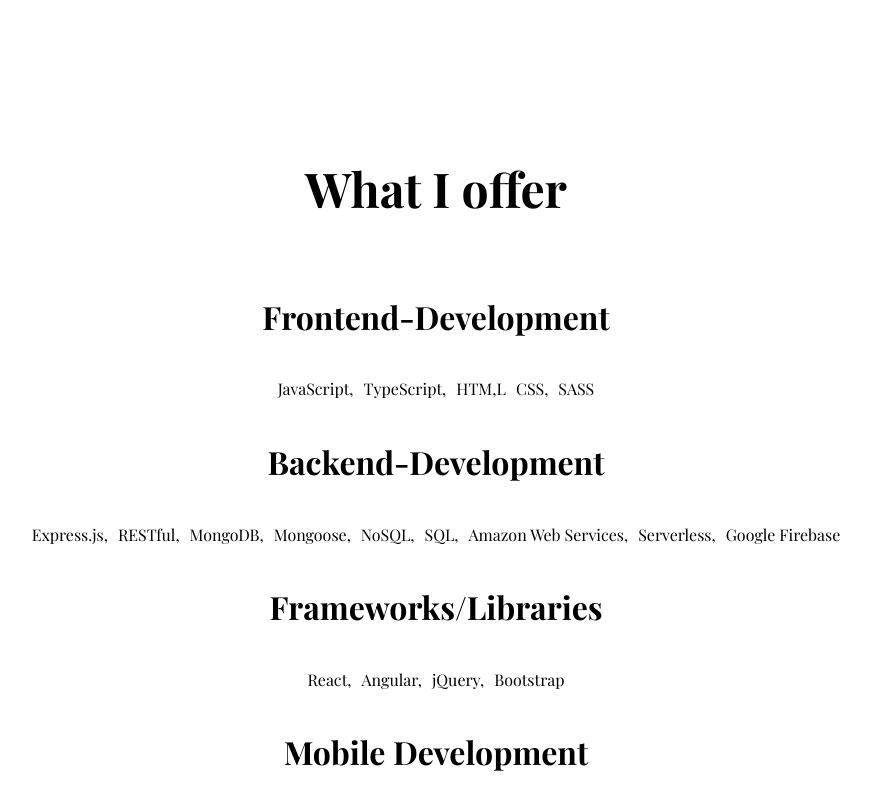
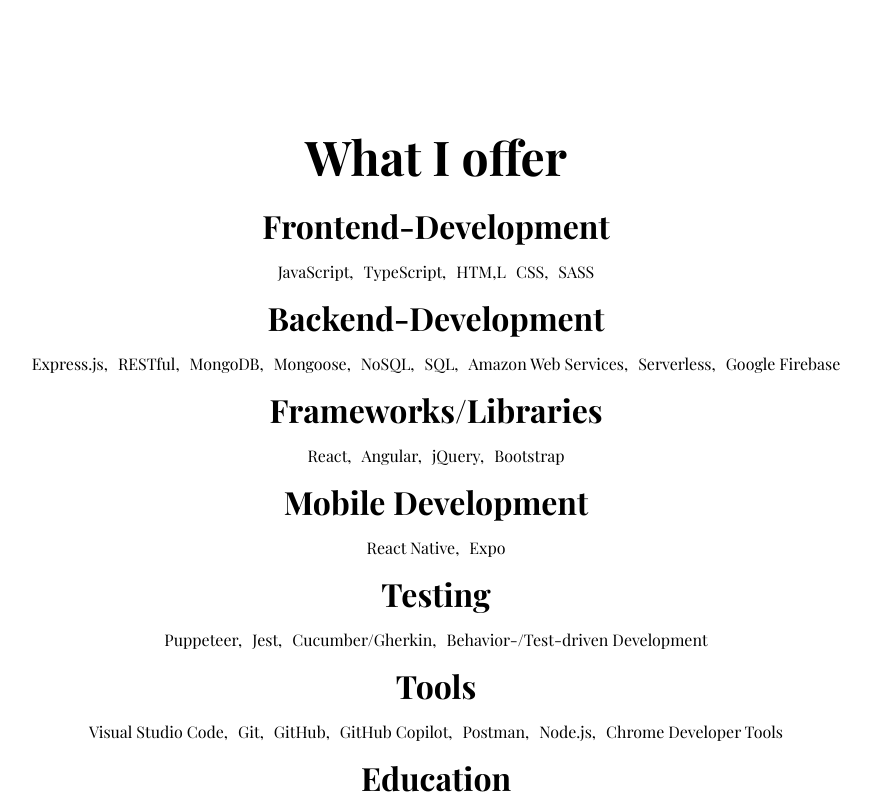
Before and after one commit to freshmozart1/portfolio, a React (Create React App) app: page / in a window 1280 px wide. Shown: the part 1500-2300 px from the top of the page, without its empty margins (204-1075 px from the left). Built offline with nearby package versions, Linux system fonts and the light colour scheme.

Commit message:
Removed margin from headings.

```diff
--- a/src/index.scss
+++ b/src/index.scss
@@ -26,18 +26,21 @@
 h1 {
   font-size: 3rem;
   line-height: 4.5rem;
+  margin: 0;
 }
 
 h2 {
   font-size: 2rem;
   line-height: 3rem;
   font-weight: 700;
+  margin: 0;
 }
 
 h3 {
   font-size: 1.5rem;
   line-height: 2.25rem;
   font-weight: 700;
+  margin: 0;
 }
 
 svg.icon {
```
